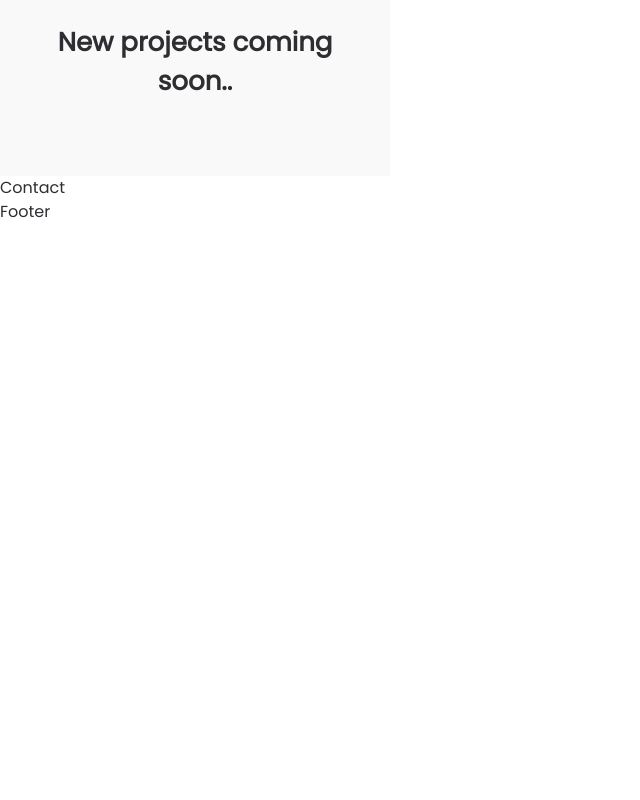
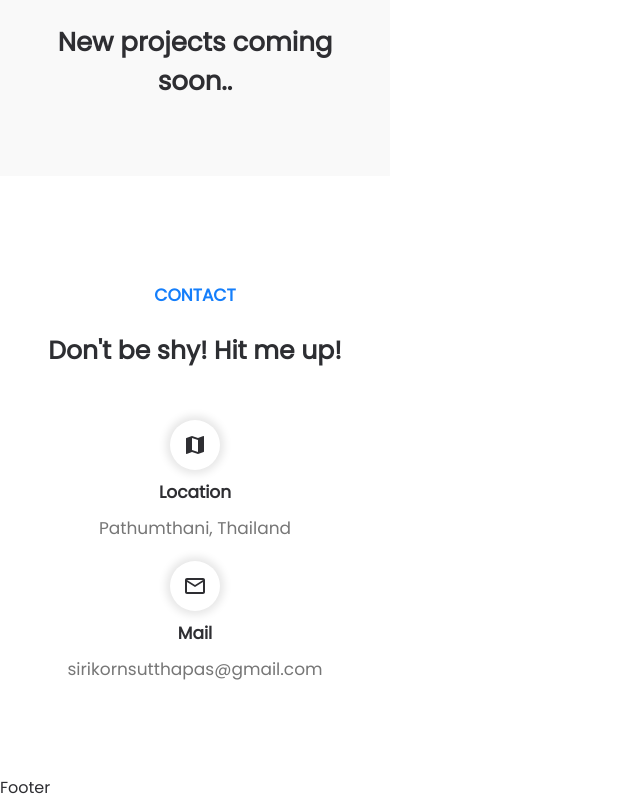
Before and after one commit to TortarZ/Portfolio-Website, a Next.js app: page / in a window 1280 px wide. Shown: the part 1855-2655 px from the top of the page, without its empty margins (0-640 px from the left). Before the commit the page ends 2079 px from the top, so only its background shows below. Built offline with nearby package versions, Linux system fonts and the light colour scheme.

Commit message:
Make contact section

```diff
--- /dev/null
+++ b/app/components/Contact.css
@@ -0,0 +1,62 @@
+.contact-section {
+  width: 390px;
+  height: 600px;
+  display: flex;
+  flex-direction: column;
+  justify-content: space-around;
+  align-items: center;
+  padding: 80px 17px;
+}
+
+.contact-box {
+  text-align: center;
+  display: flex;
+  flex-direction: column;
+  align-items: center;
+  justify-content: space-evenly;
+  width: 356px;
+  height: 112px;
+}
+
+.subcontact-box {
+  margin-top: 10px;
+  display: flex;
+  flex-direction: column;
+  justify-content: center;
+  align-items: center;
+  text-align: center;
+  gap: 20px;
+}
+
+.contact-detail {
+  display: flex;
+  flex-direction: column;
+  gap: 10px;
+  align-items: center;
+}
+
+.icon-box {
+  width: 50px;
+  height: 50px;
+  border-radius: 100px;
+  display: flex;
+  justify-content: center;
+  align-items: center;
+  box-shadow: 0 0 8px 4px rgba(0, 0, 0, 0.1);
+}
+
+.icon {
+  fill: #147efb;
+  width: 30px;
+  height: 30px;
+}
+
+.icon-name {
+  font-size: 17px;
+  font-weight: bold;
+}
+
+.icon-detail {
+  font-size: 17px;
+  color: #767676;
+}
--- a/app/components/Contact.tsx
+++ b/app/components/Contact.tsx
@@ -1,7 +1,39 @@
 import React from "react";
+import "./Contact.css";
+import MapIcon from "@mui/icons-material/Map";
+import MailOutlineIcon from "@mui/icons-material/MailOutline";
 
 const Contact = () => {
-  return <div>Contact</div>;
+  return (
+    <>
+      <section className="contact-section">
+        <div className="contact-box">
+          <h3 className="text-[#147efb] font-bold text-[17px] mb-[10px]">
+            CONTACT
+          </h3>
+          <h2 className="text-[#2d2e32] font-bold text-[25px]">
+            Don't be shy! Hit me up!
+          </h2>
+        </div>
+        <div className="subcontact-box">
+          <div className="contact-detail">
+            <li className="icon-box">
+              <MapIcon className="icon" />
+            </li>
+            <h3 className="icon-name">Location</h3>
+            <p className="icon-detail">Pathumthani, Thailand</p>
+          </div>
+          <div className="contact-detail">
+            <li className="icon-box">
+              <MailOutlineIcon className="icon" />
+            </li>
+            <h3 className="icon-name">Mail</h3>
+            <p className="icon-detail">sirikornsutthapas@gmail.com</p>
+          </div>
+        </div>
+      </section>
+    </>
+  );
 };
 
 export default Contact;
--- a/app/globals.css
+++ b/app/globals.css
@@ -13,3 +13,7 @@ h4 {
   color: #767676;
   font-size: 17px;
 }
+
+li {
+  list-style-type: none;
+}
```
